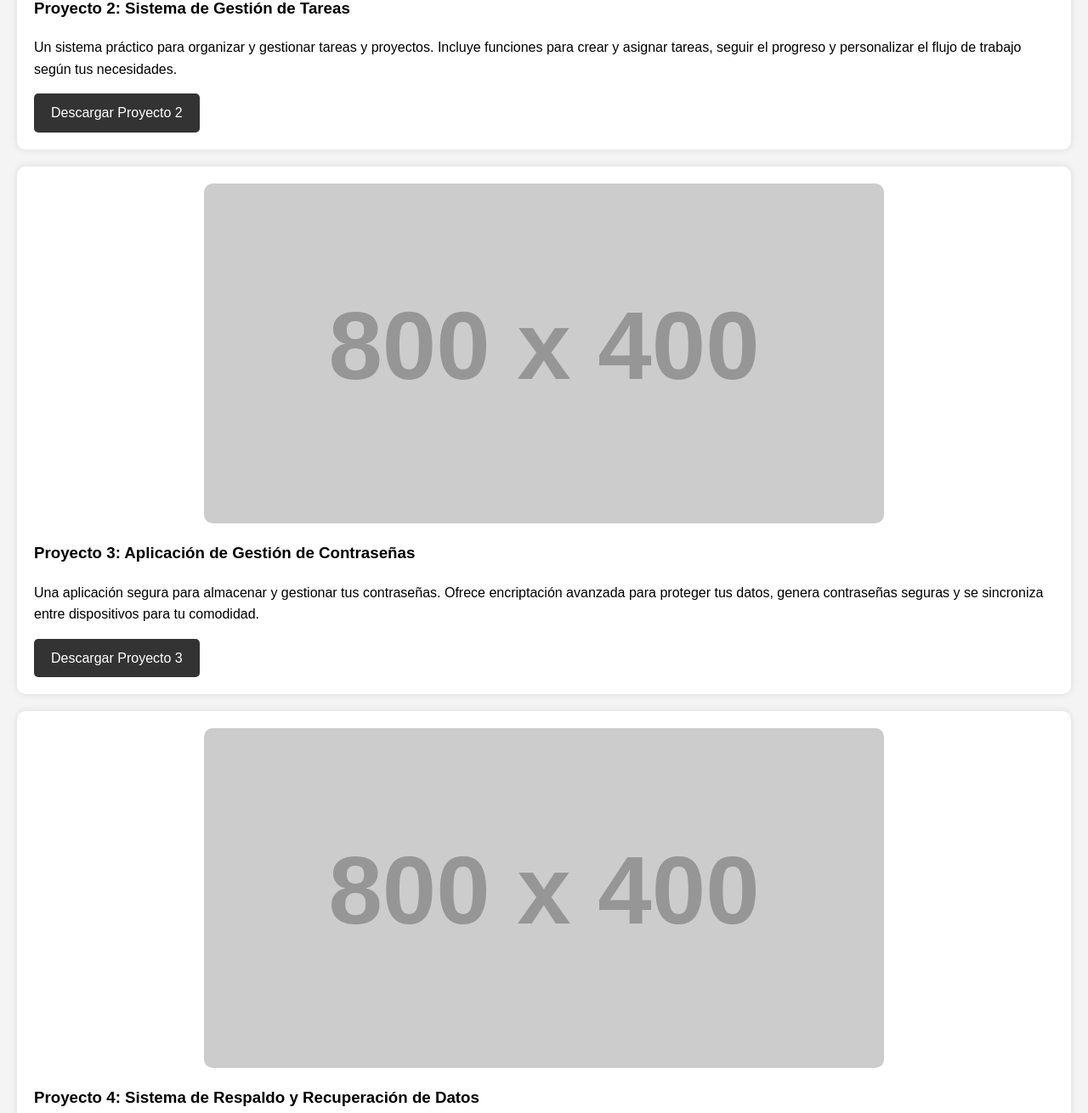
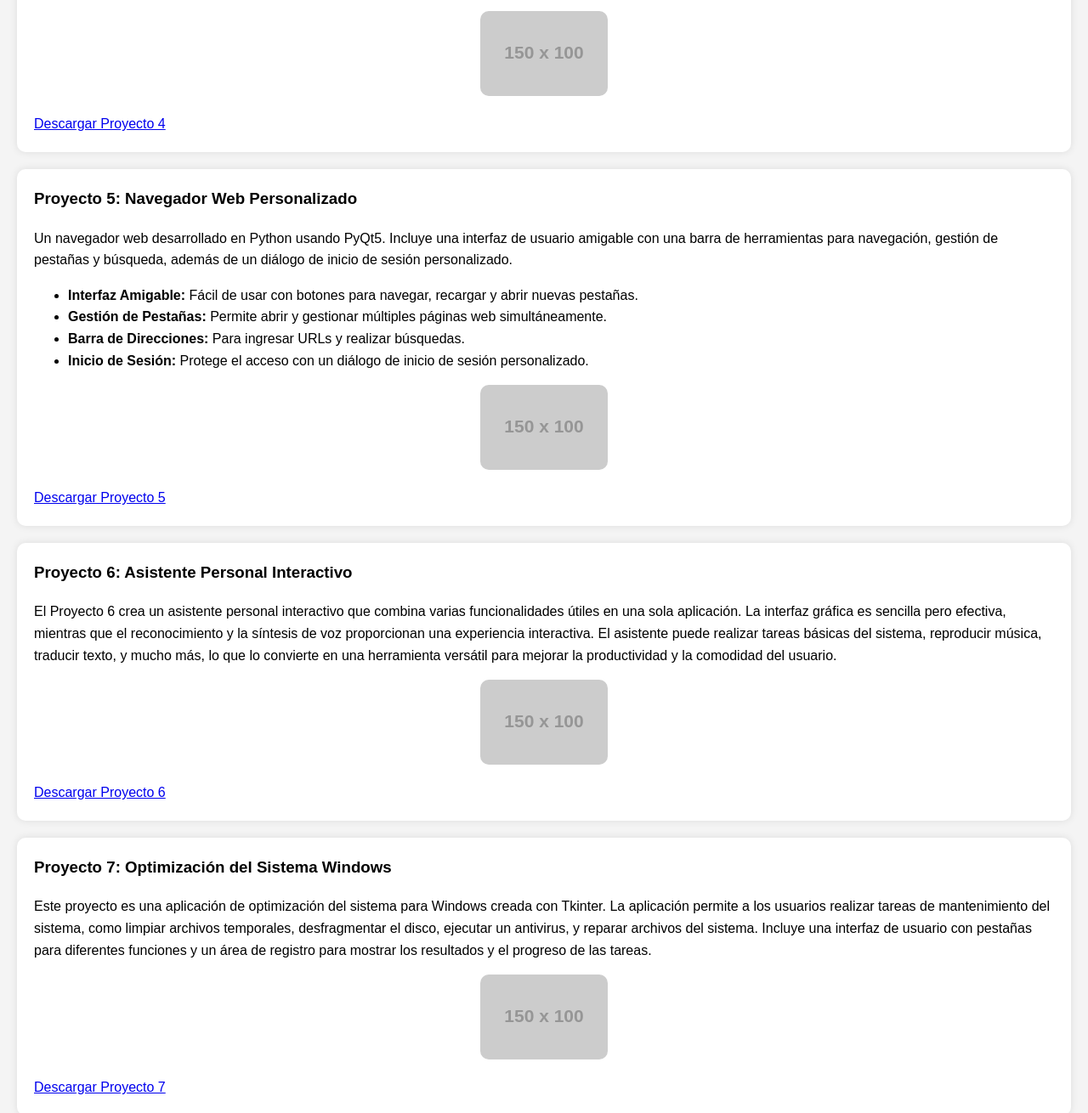
Before and after one commit to Keko1991d/informatica, a plain HTML site: page index.html in a window 1280 px wide. Shown: the part 1458-2768 px from the top of the page at 85% size. Drawn offline with Linux system fonts and the light colour scheme; placeholder pictures from the web are drawn by us.

Commit message:
Update index.html

```diff
--- a/index.html
+++ b/index.html
@@ -34,39 +34,46 @@
     <main>
         <!-- Proyecto 1 -->
         <section id="proyecto1" class="project-card">
-            <img src="https://via.placeholder.com/800x400.png?text=Proyecto+1" alt="Imagen del Proyecto 1" class="project-image">
             <h3>Proyecto 1: Herramienta de Análisis de Datos</h3>
             <p>Este proyecto es una herramienta poderosa para analizar grandes volúmenes de datos. Permite visualizar los datos de manera interactiva, realizar análisis estadísticos y generar informes detallados.</p>
-            <a href="https://mega.nz/file/BfdBGTKI#XVE26zzpWsA6WWYMwsblPEHQFurDFgd0ADEWrQ88rPA" class="project-link" target="_blank" rel="noopener noreferrer">Descargar Proyecto 1</a>
+            <a href="https://mega.nz/file/BfdBGTKI#XVE26zzpWsA6WWYMwsblPEHQFurDFgd0ADEWrQ88rPA" class="project-button">
+                <img src="https://via.placeholder.com/150x100.png?text=Proyecto+1" alt="Imagen del Proyecto 1" class="project-image">
+                Descargar Proyecto 1
+            </a>
         </section>
 
         <!-- Proyecto 2 -->
         <section id="proyecto2" class="project-card">
-            <img src="https://via.placeholder.com/800x400.png?text=Proyecto+2" alt="Imagen del Proyecto 2" class="project-image">
             <h3>Proyecto 2: Sistema de Gestión de Tareas</h3>
             <p>Un sistema práctico para organizar y gestionar tareas y proyectos. Incluye funciones para crear y asignar tareas, seguir el progreso y personalizar el flujo de trabajo según tus necesidades.</p>
-            <a href="https://mega.nz/file/ADUVwSbC#KtBVR746bFNObNtyuZ04E9yomHL-diNx0OD4eatxYow" class="project-link" target="_blank" rel="noopener noreferrer">Descargar Proyecto 2</a>
+            <a href="https://mega.nz/file/ADUVwSbC#KtBVR746bFNObNtyuZ04E9yomHL-diNx0OD4eatxYow" class="project-button">
+                <img src="https://via.placeholder.com/150x100.png?text=Proyecto+2" alt="Imagen del Proyecto 2" class="project-image">
+                Descargar Proyecto 2
+            </a>
         </section>
 
         <!-- Proyecto 3 -->
         <section id="proyecto3" class="project-card">
-            <img src="https://via.placeholder.com/800x400.png?text=Proyecto+3" alt="Imagen del Proyecto 3" class="project-image">
             <h3>Proyecto 3: Aplicación de Gestión de Contraseñas</h3>
             <p>Una aplicación segura para almacenar y gestionar tus contraseñas. Ofrece encriptación avanzada para proteger tus datos, genera contraseñas seguras y se sincroniza entre dispositivos para tu comodidad.</p>
-            <a href="https://mega.nz/file/pKFyFbiJ#a620XvGuttytZ2zLsGXRdmR3L6ARPw2tyEjWEz0agEw" class="project-link" target="_blank" rel="noopener noreferrer">Descargar Proyecto 3</a>
+            <a href="https://mega.nz/file/pKFyFbiJ#a620XvGuttytZ2zLsGXRdmR3L6ARPw2tyEjWEz0agEw" class="project-button">
+                <img src="https://via.placeholder.com/150x100.png?text=Proyecto+3" alt="Imagen del Proyecto 3" class="project-image">
+                Descargar Proyecto 3
+            </a>
         </section>
 
         <!-- Proyecto 4 -->
         <section id="proyecto4" class="project-card">
-            <img src="https://via.placeholder.com/800x400.png?text=Proyecto+4" alt="Imagen del Proyecto 4" class="project-image">
             <h3>Proyecto 4: Sistema de Respaldo y Recuperación de Datos</h3>
             <p>Un sistema diseñado para hacer copias de seguridad y recuperar datos importantes. Incluye opciones para programar respaldos, recuperar archivos perdidos y verificar la integridad de tus datos.</p>
-            <a href="https://mega.nz/file/ABCD" class="project-link" target="_blank" rel="noopener noreferrer">Descargar Proyecto 4</a>
+            <a href="https://mega.nz/file/ABCD" class="project-button">
+                <img src="https://via.placeholder.com/150x100.png?text=Proyecto+4" alt="Imagen del Proyecto 4" class="project-image">
+                Descargar Proyecto 4
+            </a>
         </section>
 
         <!-- Proyecto 5 -->
         <section id="proyecto5" class="project-card">
-            <img src="https://via.placeholder.com/800x400.png?text=Proyecto+5" alt="Imagen del Proyecto 5" class="project-image">
             <h3>Proyecto 5: Navegador Web Personalizado</h3>
             <p>Un navegador web desarrollado en Python usando PyQt5. Incluye una interfaz de usuario amigable con una barra de herramientas para navegación, gestión de pestañas y búsqueda, además de un diálogo de inicio de sesión personalizado.</p>
             <ul>
@@ -75,31 +82,40 @@
                 <li><strong>Barra de Direcciones:</strong> Para ingresar URLs y realizar búsquedas.</li>
                 <li><strong>Inicio de Sesión:</strong> Protege el acceso con un diálogo de inicio de sesión personalizado.</li>
             </ul>
-            <a href="https://mega.nz/file/JC83QDxS#jut4UF18syQMz896wTQANWCJIuLbkFBLJzs0fkZbG2o" class="project-link" target="_blank" rel="noopener noreferrer">Descargar Proyecto 5</a>
+            <a href="https://mega.nz/file/JC83QDxS#jut4UF18syQMz896wTQANWCJIuLbkFBLJzs0fkZbG2o" class="project-button">
+                <img src="https://via.placeholder.com/150x100.png?text=Proyecto+5" alt="Imagen del Proyecto 5" class="project-image">
+                Descargar Proyecto 5
+            </a>
         </section>
 
         <!-- Proyecto 6 -->
         <section id="proyecto6" class="project-card">
-            <img src="https://via.placeholder.com/800x400.png?text=Proyecto+6" alt="Imagen del Proyecto 6" class="project-image">
             <h3>Proyecto 6: Asistente Personal Interactivo</h3>
             <p>El Proyecto 6 crea un asistente personal interactivo que combina varias funcionalidades útiles en una sola aplicación. La interfaz gráfica es sencilla pero efectiva, mientras que el reconocimiento y la síntesis de voz proporcionan una experiencia interactiva. El asistente puede realizar tareas básicas del sistema, reproducir música, traducir texto, y mucho más, lo que lo convierte en una herramienta versátil para mejorar la productividad y la comodidad del usuario.</p>
-            <a href="https://mega.nz/file/RC0XADrL#h0c4XJNGoaRBSvWAz4VYxwrRgqJ726UC8jUB4K0KLs0" class="project-link" target="_blank" rel="noopener noreferrer">Descargar Proyecto 6</a>
+            <a href="https://mega.nz/file/RC0XADrL#h0c4XJNGoaRBSvWAz4VYxwrRgqJ726UC8jUB4K0KLs0" class="project-button">
+                <img src="https://via.placeholder.com/150x100.png?text=Proyecto+6" alt="Imagen del Proyecto 6" class="project-image">
+                Descargar Proyecto 6
+            </a>
         </section>
 
         <!-- Proyecto 7 -->
         <section id="proyecto7" class="project-card">
-            <img src="https://via.placeholder.com/800x400.png?text=Proyecto+7" alt="Imagen del Proyecto 7" class="project-image">
             <h3>Proyecto 7: Optimización del Sistema Windows</h3>
             <p>Este proyecto es una aplicación de optimización del sistema para Windows creada con Tkinter. La aplicación permite a los usuarios realizar tareas de mantenimiento del sistema, como limpiar archivos temporales, desfragmentar el disco, ejecutar un antivirus, y reparar archivos del sistema. Incluye una interfaz de usuario con pestañas para diferentes funciones y un área de registro para mostrar los resultados y el progreso de las tareas.</p>
-            <a href="https://mega.nz/file/5T0CDbpS#-4ZiPB0OoSkf3DLfuWlcCzWylIWGBdf8BGaJxcXH1AQ" class="project-link" target="_blank" rel="noopener noreferrer">Descargar Proyecto 7</a>
+            <a href="https://mega.nz/file/5T0CDbpS#-4ZiPB0OoSkf3DLfuWlcCzWylIWGBdf8BGaJxcXH1AQ" class="project-button">
+                <img src="https://via.placeholder.com/150x100.png?text=Proyecto+7" alt="Imagen del Proyecto 7" class="project-image">
+                Descargar Proyecto 7
+            </a>
         </section>
 
         <!-- Proyecto 8 -->
         <section id="proyecto8" class="project-card">
-            <img src="https://via.placeholder.com/800x400.png?text=Proyecto+8" alt="Imagen del Proyecto 8" class="project-image">
             <h3>Proyecto 8: Explorador de Archivos Personalizado</h3>
             <p>El Proyecto 8 es un explorador de archivos diseñado para simplificar la gestión de archivos. Incluye características como la vista de lista y miniaturas, reproducción de música, personalización del tema, compresión de archivos y más. La interfaz es fácil de usar, con funciones para navegar, renombrar archivos y gestionar el contenido.</p>
-            <a href="https://mega.nz/file/YC03HLZa#zuLMR-VeK4gDcmuBv3hM5kUVqCeRkNZReOgpPlHcF9Y" class="project-link" target="_blank" rel="noopener noreferrer">Descargar Proyecto 8</a>
+            <a href="https://mega.nz/file/YC03HLZa#zuLMR-VeK4gDcmuBv3hM5kUVqCeRkNZReOgpPlHcF9Y" class="project-button">
+                <img src="https://via.placeholder.com/150x100.png?text=Proyecto+8" alt="Imagen del Proyecto 8" class="project-image">
+                Descargar Proyecto 8
+            </a>
         </section>
     </main>
 
```
